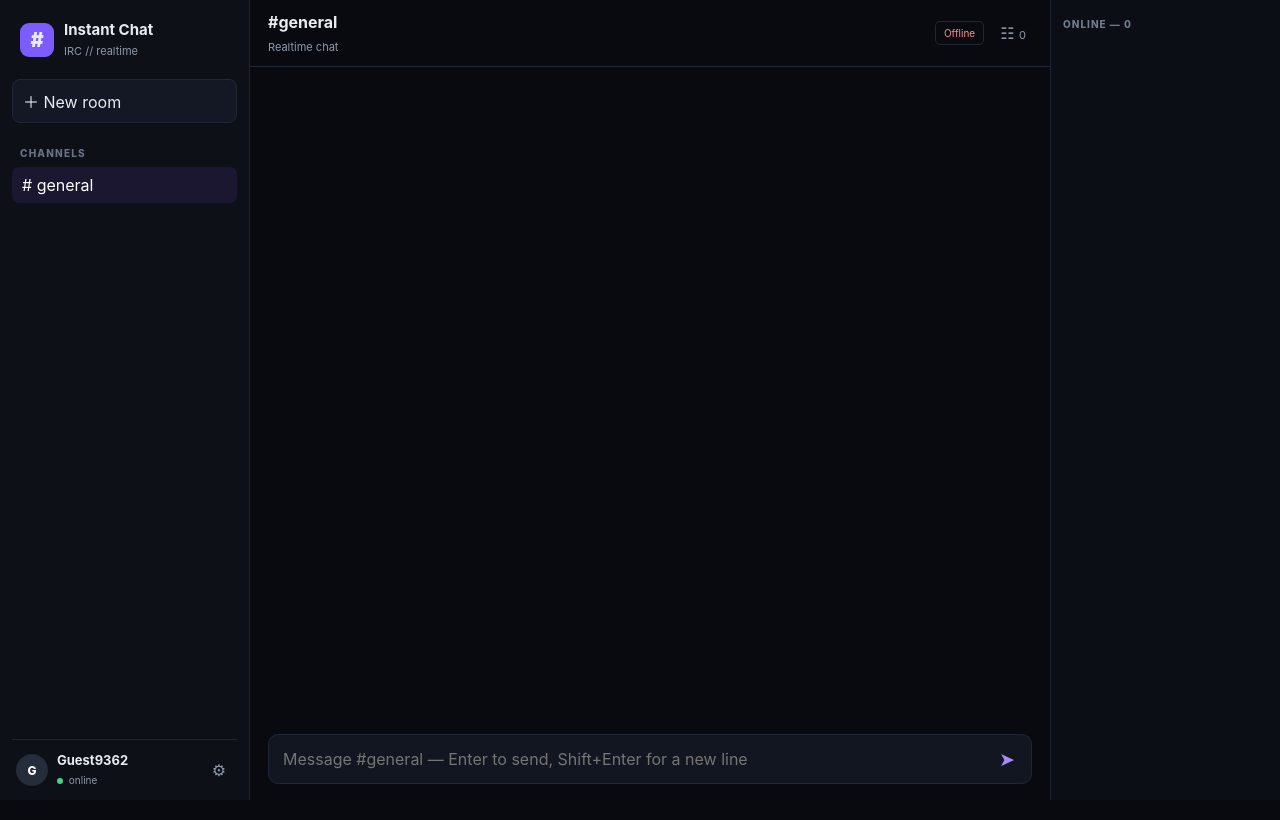
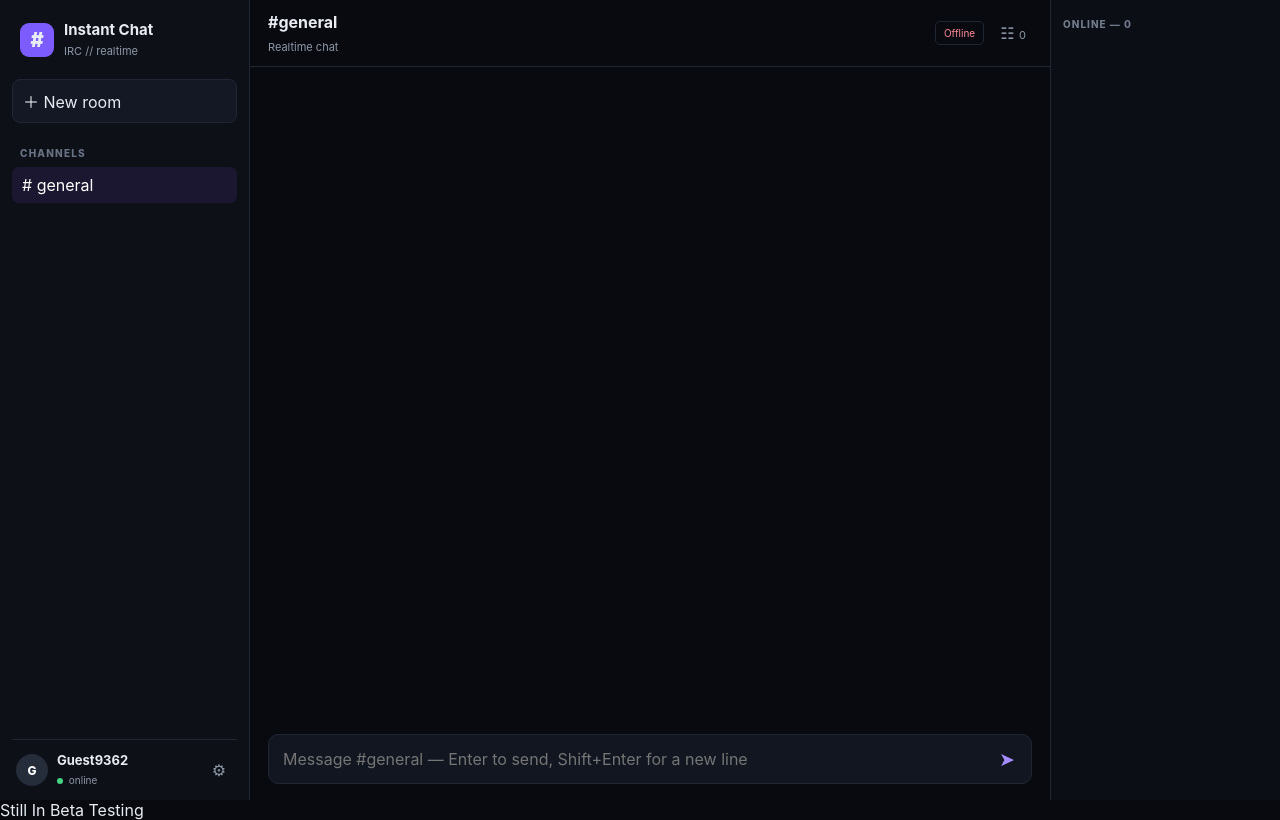
Before and after one commit to spongeymeboi/Chatty, a website: page index.html in a window 1280 px wide. Drawn offline with Linux system fonts and the light colour scheme; no server answers.

Commit message:
Update index.html

```diff
--- a/index.html
+++ b/index.html
@@ -273,5 +273,10 @@
     defer
   ></script>
 
+<!-- Beta Notice -->
+<div class="beta-notice">
+  Still In Beta Testing
+</div>
+
 </body>
 </html>
```
